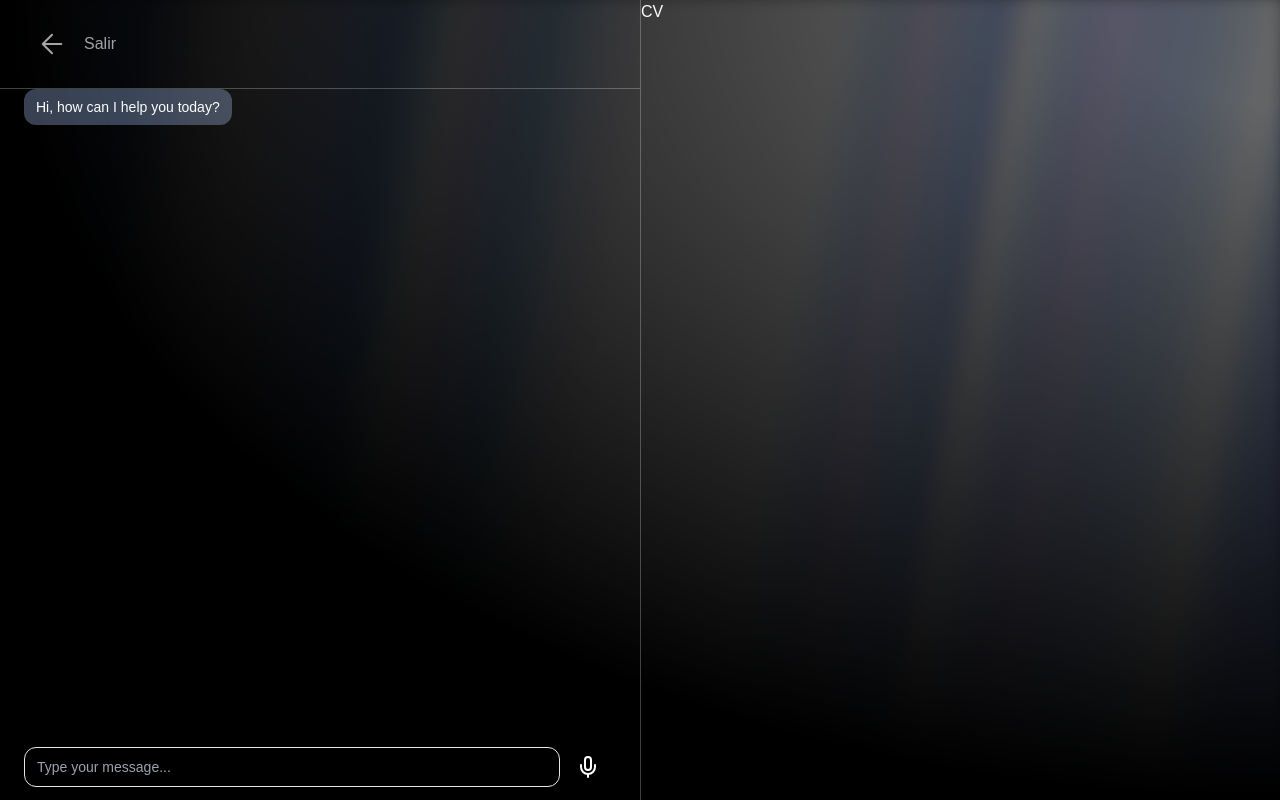
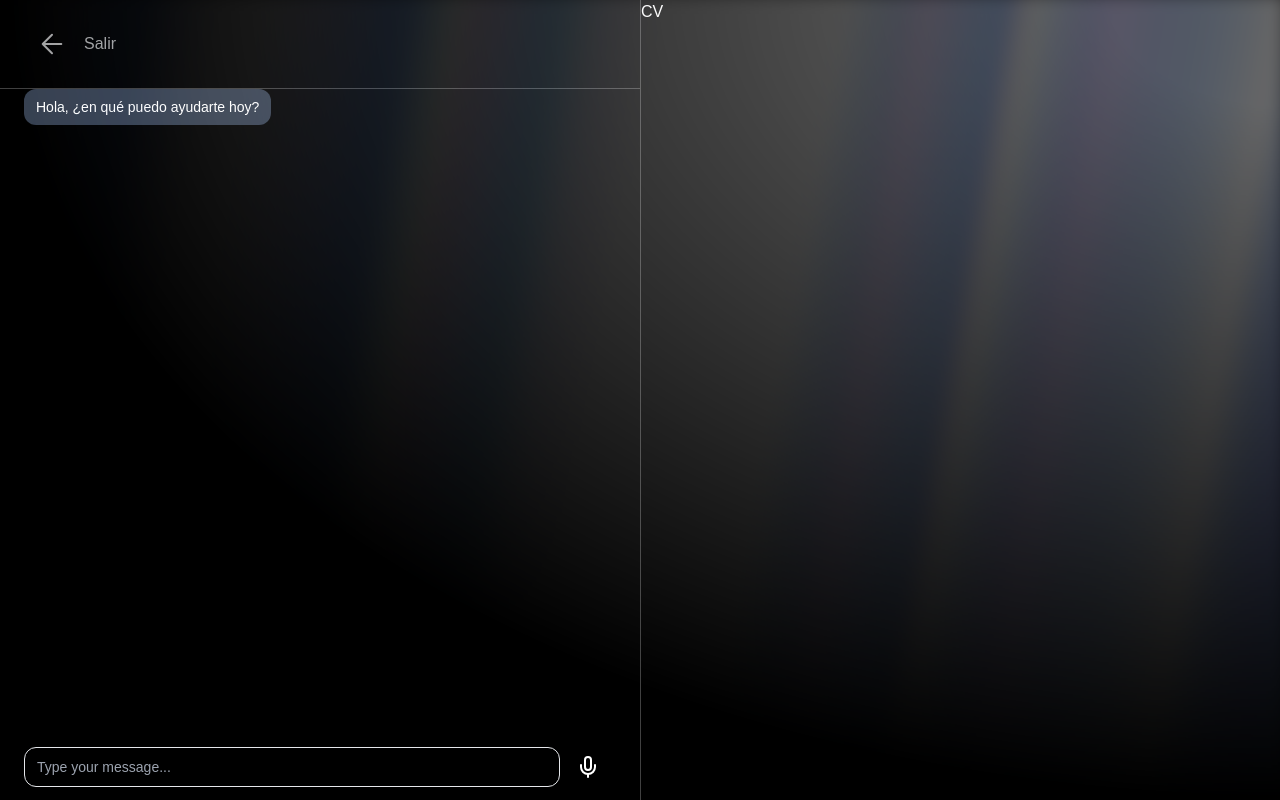
Before and after one commit to odracirdev/cv-maker, a React (Vite) app in the folder frontend/: page /chat in a window 1280 px wide. Built offline with nearby package versions, Linux system fonts and the light colour scheme.

Commit message:
chore: update ia default message

```diff
--- a/frontend/src/contexts/chat.ts
+++ b/frontend/src/contexts/chat.ts
@@ -13,7 +13,7 @@ const INITIAL_STATE: ChatState = {
   messages: [
     {
       role: 'assistant',
-      content: { type: 'text', text: 'Hi, how can I help you today?' }
+      content: { type: 'text', text: 'Hola, ¿en qué puedo ayudarte hoy?' }
     }
   ]
 }
```
